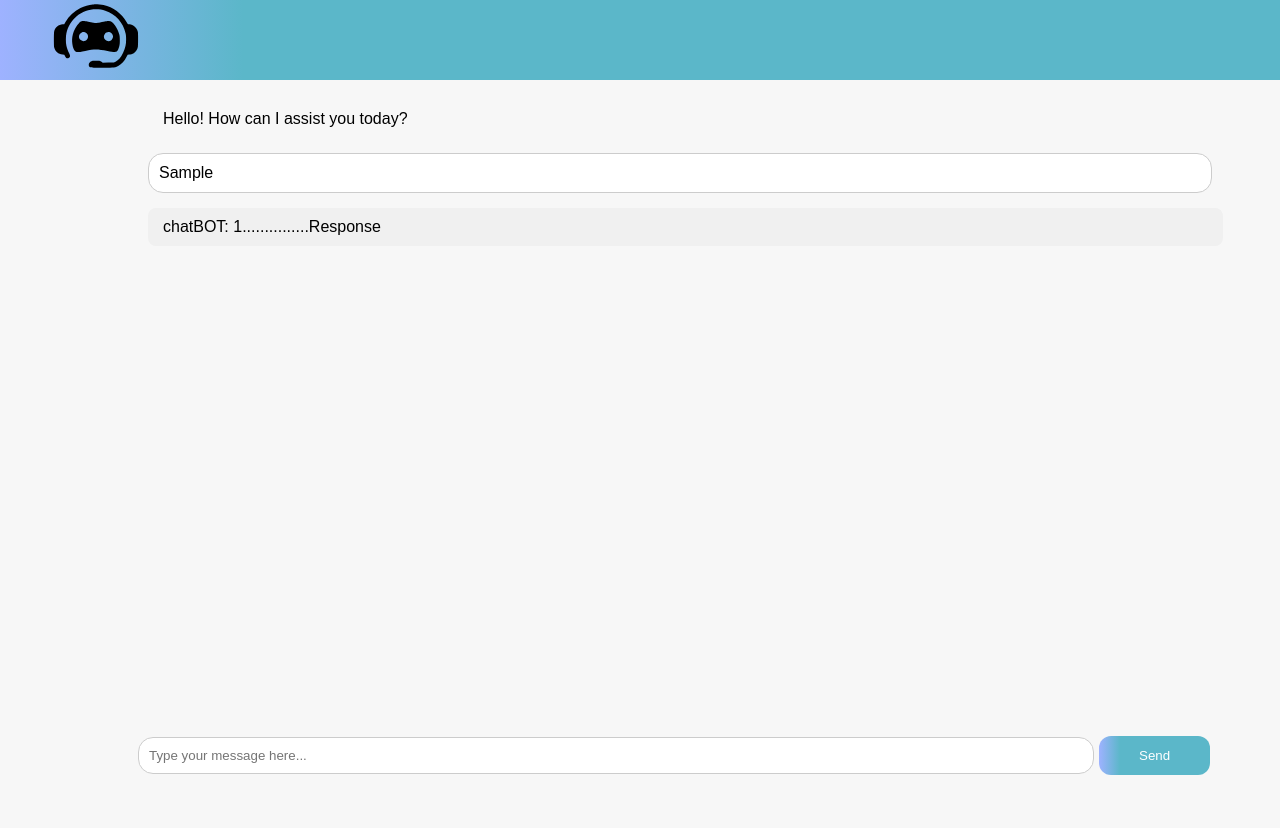
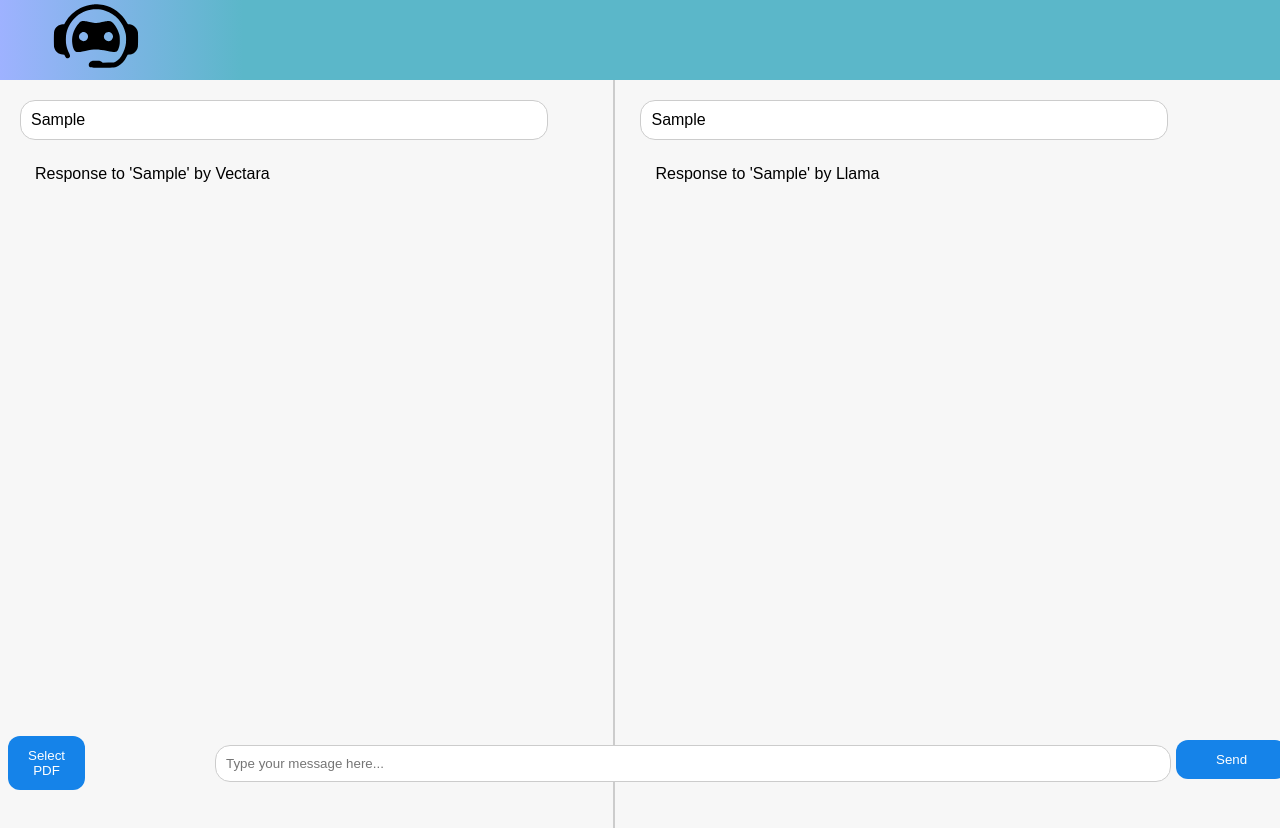
Before and after one commit to ShahxHussain/RAG-Hackathon, a plain HTML site: page frontend/index.html in a window 1280 px wide. Both pictures are taken after typing "Sample" into the empty fields and a click on the button "Send". Shown: the top 828 px of the page. Before the commit the page ends 800 px from the top, so only its background shows below. Drawn offline with Linux system fonts and the light colour scheme.

Commit message:
double Response Functionality Added

```diff
--- a/frontend/css/styles.css
+++ b/frontend/css/styles.css
@@ -5,54 +5,58 @@ body {
     background-color: #f7f7f7;
 }
 
-.logo-navbar{
+.logo-navbar {
     height: 10vh;
     width: 100%;
-    background: rgb(158,178,255);
-    background: -moz-linear-gradient(90deg, rgba(158,178,255,1) 0%, rgba(91,183,201,1) 19%, rgba(91,183,201,1) 100%);
-    background: -webkit-linear-gradient(90deg, rgba(158,178,255,1) 0%, rgba(91,183,201,1) 19%, rgba(91,183,201,1) 100%);
-    background: linear-gradient(90deg, rgba(158,178,255,1) 0%, rgba(91,183,201,1) 19%, rgba(91,183,201,1) 100%);
-    filter: progid:DXImageTransform.Microsoft.gradient(startColorstr="#9eb2ff",endColorstr="#5bb7c9",GradientType=1);
-
+    background: rgb(158, 178, 255);
+    background: -moz-linear-gradient(90deg, rgba(158, 178, 255, 1) 0%, rgba(91, 183, 201, 1) 19%, rgba(91, 183, 201, 1) 100%);
+    background: -webkit-linear-gradient(90deg, rgba(158, 178, 255, 1) 0%, rgba(91, 183, 201, 1) 19%, rgba(91, 183, 201, 1) 100%);
+    background: linear-gradient(90deg, rgba(158, 178, 255, 1) 0%, rgba(91, 183, 201, 1) 19%, rgba(91, 183, 201, 1) 100%);
+    filter: progid:DXImageTransform.Microsoft.gradient(startColorstr="#9eb2ff", endColorstr="#5bb7c9", GradientType=1);
 }
 
-
-.logo{
+.logo {
     width: 27vh;
     margin-top: -66px;
     margin-left: 1em;
     border-radius: 16px;
 }
+
 .chat-container {
     max-height: calc(96vh - 150px);
     overflow-y: auto;
     padding: 20px;
-    margin-left: 10%;
     margin-bottom: 30px;
-    /* background-color: #52dcb7; */
+    width: 45%;
+    display: inline-block;
+    vertical-align: top;
+}
+
+.vertical-line {
+    height: calc(100vh - 20px);
+    width: 2px;
+    background-color: #ccc;
+    position: absolute;
+    top: 10vh;
+    bottom: 0;
+    left: 48%;
+    transform: translateX(-50%);
+}
+
+.chat-container:nth-child(odd) {
+    border-right: 2px solid #ccc;
+    padding-right: 20px;
 }
 
 .chat-message {
     margin-bottom: 15px;
 }
 
-.chat-message-left {
-    display: flex;
-    align-items: flex-start;
-    justify-content: flex-start;
-}
-
-.chat-message-right {
-    display: flex;
-    align-items: flex-start;
-    justify-content: flex-end;
-}
-
 .message-text {
     padding: 10px 15px;
     border-radius: 8px;
     max-width: 94%;
-    word-wrap: break-word; /* Allow text wrapping */
+    word-wrap: break-word;
 }
 
 .user-input {
@@ -65,17 +69,31 @@ body {
     background-color: #fff;
 }
 
+.file-button {
+    position: relative;
+    left: -130px;
+    padding: 12px 20px;
+
+    border: none;
+    border-radius: 12px;
+    background-color: #1583e9;
+    color: #fff;
+    cursor: pointer;
+    outline: none;
+    transition: background-color 0.3s ease;
+}
+
+.file-button:hover {
+    background-color: #0f5db9;
+}
+
 .send-button {
-    margin-bottom: 15px;
+    margin-bottom: 8px;
     margin-left: 5px;
     padding: 12px 40px;
     border: none;
     border-radius: 12px;
- background: rgb(158,178,255);
-background: -moz-linear-gradient(90deg, rgba(158,178,255,1) 0%, rgba(91,183,201,1) 19%, rgba(91,183,201,1) 100%);
-background: -webkit-linear-gradient(90deg, rgba(158,178,255,1) 0%, rgba(91,183,201,1) 19%, rgba(91,183,201,1) 100%);
-background: linear-gradient(90deg, rgba(158,178,255,1) 0%, rgba(91,183,201,1) 19%, rgba(91,183,201,1) 100%);
-filter: progid:DXImageTransform.Microsoft.gradient(startColorstr="#9eb2ff",endColorstr="#5bb7c9",GradientType=1);
+    background-color: #1583e9;
     color: #fff;
     cursor: pointer;
     outline: none;
@@ -83,7 +101,7 @@ filter: progid:DXImageTransform.Microsoft.gradient(startColorstr="#9eb2ff",endCo
 }
 
 .send-button:hover {
-    background-color:#fff;
+    background-color: #fff;
     color: #1f4037;
 }
 
@@ -102,11 +120,3 @@ filter: progid:DXImageTransform.Microsoft.gradient(startColorstr="#9eb2ff",endCo
     align-items: center;
     width: 100%;
 }
-
-.system-response {
-    background-color: #f0f0f0;
-}
-
-.user-input, .system-response {
-    margin-bottom: 15px;
-}
--- a/frontend/index.html
+++ b/frontend/index.html
@@ -1,4 +1,54 @@
 <!DOCTYPE html>
+<html lang="en">
+<head>
+<meta charset="UTF-8">
+<meta name="viewport" content="width=device-width, initial-scale=1.0">
+<title>Chat Interface</title>
+<link rel="stylesheet" type="text/css" href="/frontend/css/styles.css">
+</head>
+<body>
+
+<div class="logo-navbar">
+    <div>
+        <img style="height: 7rem; width: 10rem; margin-top: -20px;" class="logo" src="RAG.svg" alt="logo">
+    </div>
+</div>
+
+<div class="chat-container" id="chatContainerVectara"></div>
+<div class="vertical-line"></div>
+<div class="chat-container" id="chatContainerLlama"></div>
+
+<div class="input-container" id="inputContainer">
+    <div class="input-wrapper">
+        <input type="file" id="fileInput" accept=".pdf" style="display: none;"> <!-- Hidden file input -->
+        <button onclick="selectFile()" class="file-button">Select PDF</button> <!-- Button to trigger file selection -->
+        <input type="text" id="textInput" class="user-input" placeholder="Type your message here...">
+        <button onclick="sendMessage()" class="send-button">Send</button>
+    </div>
+</div>
+
+<script src="script.js"></script>
+</body>
+</html>
+
+
+
+
+
+
+
+
+
+
+
+
+
+
+
+
+
+
+<!-- <!DOCTYPE html>
 <html lang="en">
 <head>
 <meta charset="UTF-8">
@@ -34,4 +84,4 @@
 
 <script src="script.js"></script>
 </body>
-</html>
+</html> -->
--- a/frontend/script.js
+++ b/frontend/script.js
@@ -1,39 +1,61 @@
-var messageCount = 1;
+var messageCountVectara = 1;
+var messageCountLlama = 1;
 
 function sendMessage() {
     var userInput = document.getElementById("textInput").value;
     if (userInput.trim() !== "") {
-        addMessage("User", userInput);
+        addMessage("User", userInput, "chatContainerVectara");
+        addMessage("User", userInput, "chatContainerLlama");
 
-        // Generate response with count
-        var response = "chatBOT: " + messageCount + "..............." + "Response";
-        messageCount++;
-        addMessage("System", response);
+        var responseVectara = generateResponse(userInput, "Vectara");
+        var responseLlama = generateResponse(userInput, "Llama");
 
-        // Clear the input field
+        addMessage("System", responseVectara, "chatContainerVectara");
+        addMessage("System", responseLlama, "chatContainerLlama");
+
         document.getElementById("textInput").value = "";
-
-        // Scroll to the bottom of the chat
-        var chatContainer = document.getElementById("chatContainer");
-        chatContainer.scrollTop = chatContainer.scrollHeight;
+        scrollToBottom(); // Scroll to bottom of chat containers
     }
 }
 
-function addMessage(sender, message) {
-    var chatContainer = document.getElementById("chatContainer");
-    var messageDiv = document.createElement("div");
-    var messageClass = "chat-message-" + sender.toLowerCase();
-    messageDiv.className = "chat-message " + messageClass;
-    var messageContent = '<div class="message-text ' + (sender === "User" ? "user-input" : "system-response") + '">' + message + '</div>';
-    messageDiv.innerHTML = messageContent;
-    chatContainer.appendChild(messageDiv);
+function addMessage(sender, message, chatContainerId) {
+    var chatContainer = document.getElementById(chatContainerId);
+    if (chatContainer) {
+        var messageDiv = document.createElement("div");
+        var messageClass = "chat-message-" + sender.toLowerCase();
+        messageDiv.className = "chat-message " + messageClass;
+        var messageContent = '<div class="message-text ' + (sender.toLowerCase() === "user" ? "user-input" : "system-response") + '">' + message + '</div>';
+        messageDiv.innerHTML = messageContent;
+        chatContainer.appendChild(messageDiv);
+    } else {
+        console.error("Chat container not found:", chatContainerId);
+    }
 }
 
-function generateResponse(userInput) {
+function generateResponse(userInput, chatbotName) {
+    return "Response to '" + userInput + "' by " + chatbotName;
+}
 
+function scrollToBottom() {
+    var chatContainerVectara = document.getElementById("chatContainerVectara");
+    var chatContainerLlama = document.getElementById("chatContainerLlama");
+    chatContainerVectara.scrollTop = chatContainerVectara.scrollHeight;
+    chatContainerLlama.scrollTop = chatContainerLlama.scrollHeight;
+}
 
-    return userInput;
+function selectFile() {
+    var fileInput = document.getElementById("fileInput");
+    fileInput.click(); // Trigger file input click event
 }
+
+fileInput.addEventListener("change", function() {
+    var selectedFile = fileInput.files[0];
+    if (selectedFile) {
+        // Handle the selected file (e.g., upload or process it)
+        console.log("Selected file:", selectedFile.name);
+    }
+});
+
 
 // Listen for "Enter" key press in the input field
 document.getElementById("textInput").addEventListener("keyup", function(event) {
@@ -42,3 +64,73 @@ document.getElementById("textInput").addEventListener("keyup", function(event) {
         sendMessage();
     }
 });
+
+
+
+
+
+
+
+
+
+
+
+
+
+
+
+
+
+
+
+
+
+
+
+
+
+
+// var messageCount = 1;
+
+// function sendMessage() {
+//     var userInput = document.getElementById("textInput").value;
+//     if (userInput.trim() !== "") {
+//         addMessage("User", userInput);
+
+//         // Generate response with count
+//         var response = "chatBOT: " + messageCount + "..............." + "Response";
+//         messageCount++;
+//         addMessage("System", response);
+
+//         // Clear the input field
+//         document.getElementById("textInput").value = "";
+
+//         // Scroll to the bottom of the chat
+//         var chatContainer = document.getElementById("chatContainer");
+//         chatContainer.scrollTop = chatContainer.scrollHeight;
+//     }
+// }
+
+// function addMessage(sender, message) {
+//     var chatContainer = document.getElementById("chatContainer");
+//     var messageDiv = document.createElement("div");
+//     var messageClass = "chat-message-" + sender.toLowerCase();
+//     messageDiv.className = "chat-message " + messageClass;
+//     var messageContent = '<div class="message-text ' + (sender === "User" ? "user-input" : "system-response") + '">' + message + '</div>';
+//     messageDiv.innerHTML = messageContent;
+//     chatContainer.appendChild(messageDiv);
+// }
+
+// function generateResponse(userInput) {
+
+
+//     return userInput;
+// }
+
+// // Listen for "Enter" key press in the input field
+// document.getElementById("textInput").addEventListener("keyup", function(event) {
+//     event.preventDefault();
+//     if (event.keyCode === 13) {
+//         sendMessage();
+//     }
+// });
```
